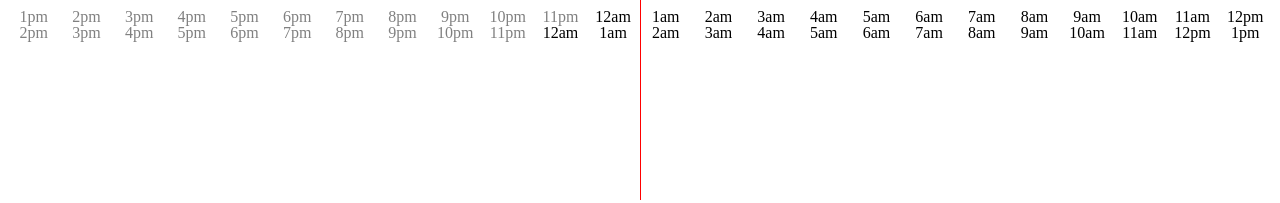
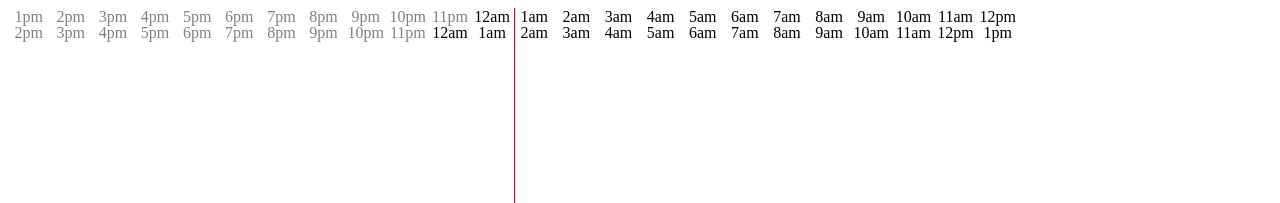
Before and after one commit to elephantum/timezones, a plain HTML site: page static/timezones.html in a window 1280 px wide. Shown: the top 203 px of the page. Drawn offline with nearby package versions, Linux system fonts and the light colour scheme.

Commit message:
top container, start use jquery

```diff
--- a/static/timezones.html
+++ b/static/timezones.html
@@ -1,13 +1,19 @@
 <html>
 <head>
 <style>
+.contentContainer {
+	position: relative;
+	width: 80%;
+	height: 100%;
+}
+
 .currentTime {
 	position: absolute;
 	left: 50%;
 	top: 0px;
 
 	width: 1px;
-	height: 200px;
+	height: 100%;
 	background-color: red;
 }
 
@@ -45,11 +51,15 @@
 
 </style>
 </head>
-<body id='body'>
+<body>
 
-<script type="text/javascript" src="http://ajax.googleapis.com/ajax/libs/jquery/1.5.1/jquery.min.js"></script>
+<div class='contentContainer'>
+	<div class='currentTime'></div>
+</div>
 
-<script type="text/javascript">
+<script type='text/javascript' src='http://ajax.googleapis.com/ajax/libs/jquery/1.5.1/jquery.min.js'></script>
+
+<script type='text/javascript'>
 	function formatHour(date) {
 		var hour = date.getHours();
 
@@ -114,17 +124,13 @@
 		return container;
 	};
 
-	var body = document.getElementById('body');
+	var main = $('.contentContainer');
 
 	var d = new Date();
-	body.appendChild(makeSlider(d));
+	main.append(makeSlider(d));
 
 	d.setHours(d.getHours() + 1);
-	body.appendChild(makeSlider(d));
-
-	var currentTime = document.createElement('div');
-	currentTime.setAttribute('class', 'currentTime');
-	body.appendChild(currentTime);
+	main.append(makeSlider(d));
 
 </script>
 
```
